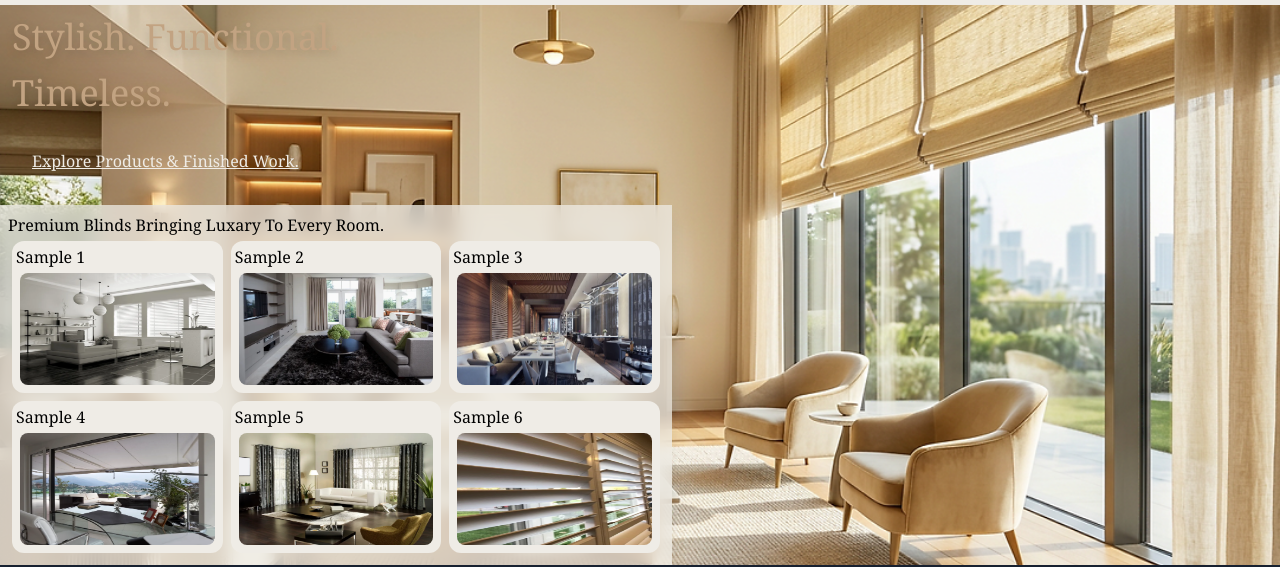
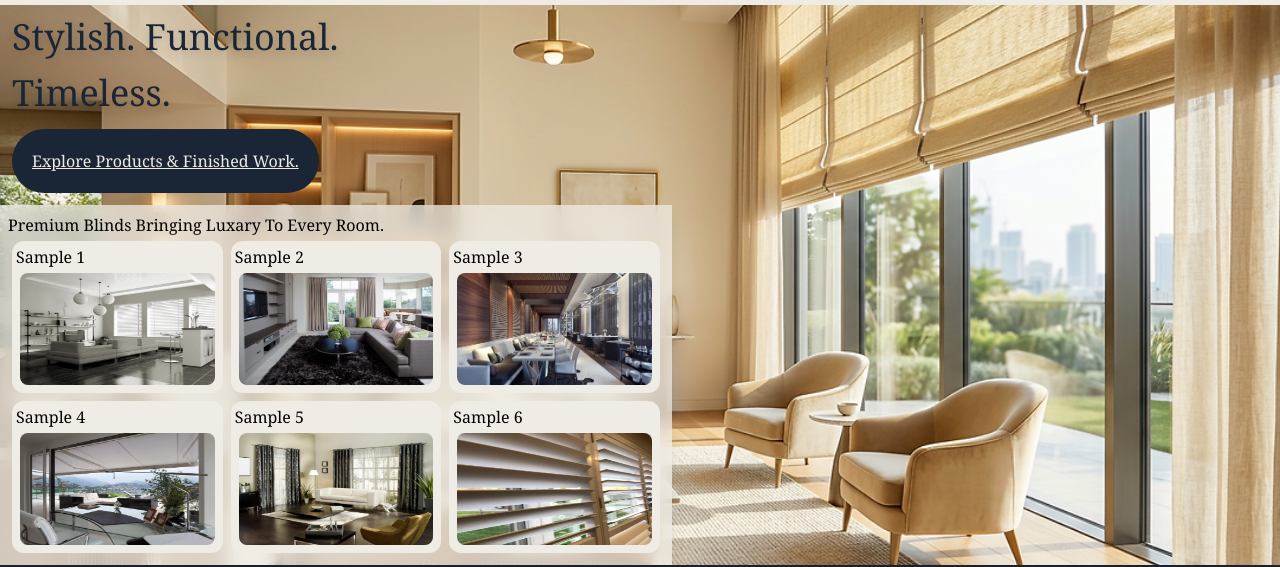
Before and after one commit to Donnie8GO/Laxsen-Website, a website: page index.html in a window 1280 px wide. Shown: the part 51-618 px from the top of the page. Drawn offline with Linux system fonts and the light colour scheme.

Commit message:
colour change

```diff
--- a/index.html
+++ b/index.html
@@ -27,10 +27,10 @@
         <div class="relative bg-cover bg-center bg-no-repeat mask-l-from-100% mask-l-from-blue-800 w-full min-h-[400px] h-full flex flex-col items-start justify-start overflow-hidden shadow-lg ring-8 ring-[#C2A382] mt-3"
         style="background-image: url('./src/assets/IMG_1109.PNG');">
             <div class="flex flex-col items-start justify-start w-full m-1">
-                <h1 class="font-normal p-2 inline-block drop-shadow-lg text-[#C2A382] text-4xl">Stylish. Functional.</h1>
-                <h1 class="font-normal p-2 inline-block drop-shadow-lg text-[#C2A382] text-4xl">Timeless.</h1>
+                <h1 class="font-normal p-2 inline-block drop-shadow-lg text-[#1A2536] text-4xl">Stylish. Functional.</h1>
+                <h1 class="font-normal p-2 inline-block drop-shadow-lg text-[#1A2536] text-4xl">Timeless.</h1>
                 <div class="flex flex-row items-start justify-start underline">
-                    <a class="underline rounded-full m-2 p-5 bg-[#C2A382] text-[#EFECE6]" href="Products.html">Explore Products & Finished Work.</a>
+                    <a class="underline rounded-full m-2 p-5 bg-[#1A2536] text-[#EFECE6]" href="Products.html">Explore Products & Finished Work.</a>
                 </div>
             </div>
             <div class="bg-[#EFECE6]/75 backdrop-blur-sm max-w-2xl w-full text-left shadow-lg">
```
